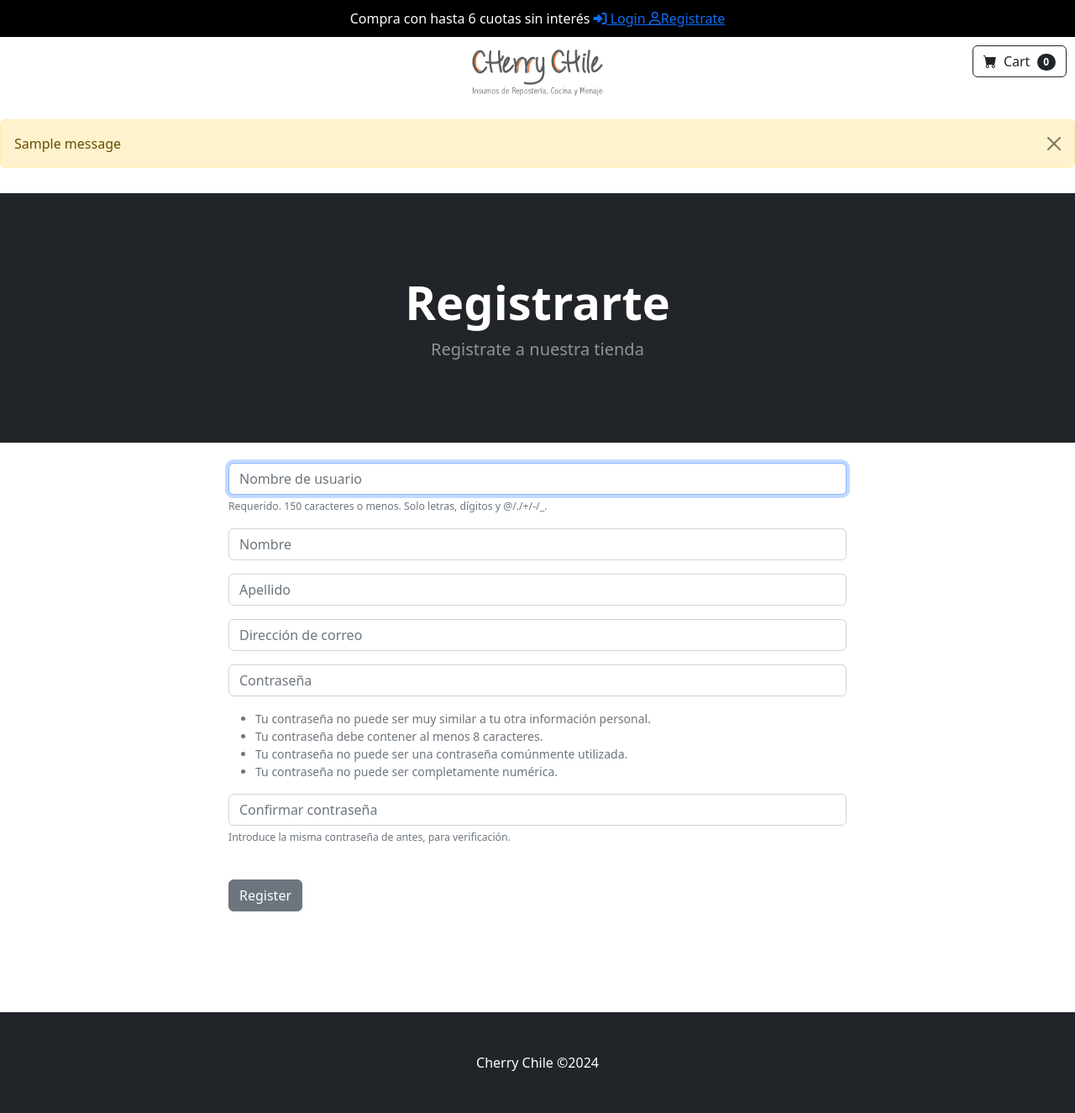
After one commit to ssalgadoi/Ecommerce, a Django app: page /register/ in a window 1280 px wide. The commit adds this page. Shown: the whole page at 84% size. Run offline with Django 5.2, Linux system fonts and the light colour scheme; tables that the repository leaves empty hold one stand-in row (values such as "Sample post"); one stand-in notice (Sample message) is shown; some libraries are stand-ins or nearby versions.

Commit message:
Trabajo en el form de registro

```diff
--- /dev/null
+++ b/store/forms.py
@@ -0,0 +1,59 @@
+from django import forms
+from django.contrib.auth.forms import UserCreationForm
+from django.contrib.auth.models import User
+
+class SignUpForm(UserCreationForm):
+    email = forms.EmailField(
+        label="",
+        widget=forms.EmailInput(attrs={'class': 'form-control', 'placeholder': 'Dirección de correo'})
+    )
+    first_name = forms.CharField(
+        label="",
+        max_length=100,
+        widget=forms.TextInput(attrs={'class': 'form-control', 'placeholder': 'Nombre'})
+    )
+    last_name = forms.CharField(
+        label="",
+        max_length=100,
+        widget=forms.TextInput(attrs={'class': 'form-control', 'placeholder': 'Apellido'})
+    )
+
+    class Meta:
+        model = User
+        fields = ('username', 'first_name', 'last_name', 'email', 'password1', 'password2')
+
+    def __init__(self, *args, **kwargs):
+        super().__init__(*args, **kwargs)
+        # Reutilización del código con un bucle
+        for field_name in ['username', 'password1', 'password2']:
+            self.fields[field_name].widget.attrs['class'] = 'form-control'
+        self.fields['username'].widget.attrs['placeholder'] = 'Nombre de usuario'
+        self.fields['username'].label = ''
+        self.fields['username'].help_text = (
+            '<span class="form-text text-muted">'
+            '<small>Requerido. 150 caracteres o menos. Solo letras, dígitos y @/./+/-/_.</small>'
+            '</span>'
+        )
+
+        self.fields['password1'].widget.attrs['placeholder'] = 'Contraseña'
+        self.fields['password1'].label = ''
+        self.fields['password1'].help_text = (
+            '<ul class="form-text text-muted small">'
+            '<li>Tu contraseña no puede ser muy similar a tu otra información personal.</li>'
+            '<li>Tu contraseña debe contener al menos 8 caracteres.</li>'
+            '<li>Tu contraseña no puede ser una contraseña comúnmente utilizada.</li>'
+            '<li>Tu contraseña no puede ser completamente numérica.</li>'
+            '</ul>'
+        )
+
+        self.fields['password2'].widget.attrs['placeholder'] = 'Confirmar contraseña'
+        self.fields['password2'].label = ''
+        self.fields['password2'].help_text = (
+            '<span class="form-text text-muted"><small>Introduce la misma contraseña de antes, para verificación.</small></span>'
+        )
+
+    def clean_email(self):
+        email = self.cleaned_data.get('email')
+        if User.objects.filter(email=email).exists():
+            raise forms.ValidationError("Las direcciones de correo deben ser únicas.")
+        return email
--- a/store/templates/about.html
+++ /dev/null
@@ -1,6 +0,0 @@
-{% extends 'base.html' %}
-<title>{% block title %}Nosotros{% endblock %} | Cherry Chile</title>
-
-{% block content %}
-
-{% endblock %}
--- a/store/templates/base.html
+++ b/store/templates/base.html
@@ -9,6 +9,8 @@
         <meta name="author" content="" />
 
         <title>{% block title %}{% endblock %} | Cherry Chile</title>
+        <!--Font Awesome-->
+        <link rel="stylesheet" href="https://cdnjs.cloudflare.com/ajax/libs/font-awesome/6.0.0-beta3/css/all.min.css">
         <!-- Favicon-->
         <link rel="icon" type="image/x-icon" href="{% static 'img/IconoCherry.png'%}" />
         <!-- Bootstrap icons-->
@@ -19,9 +21,15 @@
     </head>
     <body>
         {% include 'navbar.html' %}
-
+        {% if messages %}
+            {% for message in messages %}
+            <div class="alert alert-warning alert-dismissible fade show" role="alert">
+            {{ message }}
+            <button type="button" class="btn-close" data-bs-dismiss="alert" aria-label="Close"></button>
+            </div>
+            {% endfor %}
+        {% endif %}
         {% block content %}
-
         {% endblock content %}
 
 
--- a/store/templates/navbar.html
+++ b/store/templates/navbar.html
@@ -1,7 +1,19 @@
 {% load static %}
- <!-- Franja superior -->
- <div class="top-banner">
+<!-- Franja superior -->
+<div class="top-banner">
   Compra con hasta 6 cuotas sin interés
+  {% if user.is_authenticated %}
+  <a href="{% url 'logout' %}" class="logout-button">
+    <i class="fas fa-sign-out-alt"></i> Logout
+  </a>
+  {% else %}
+  <a href="{% url 'login' %}" class="login-button">
+    <i class="fas fa-sign-in-alt"></i> Login
+  </a>
+  <a href="{% url 'register' %}" class="login-button">
+    <i class="fa-regular fa-user"></i>Registrate
+  </a>
+  {% endif %}
 </div>
 <nav class="custom-navbar navbar navbar-expand-lg">
   <!-- Contenedor de elementos de la barra de navegación -->
@@ -43,5 +55,4 @@
       </ul>
     </div>
   </div>
-
 </nav>
--- /dev/null
+++ b/store/templates/register.html
@@ -0,0 +1,34 @@
+{% extends 'base.html' %}
+
+{% block title %}Registrarte{% endblock %}
+
+{% block content %}
+<header class="bg-dark py-5 header-content">
+    <div class="container px-4 px-lg-5 my-5">
+        <div class="text-center text-white">
+            <h1 class="display-4 fw-bolder">Registrarte</h1>
+            <p class="lead fw-normal text-white-50 mb-0">Registrate a nuestra tienda</p>
+        </div>
+    </div>
+</header>
+<div class="container">
+    <div class="row justify-content-center">
+        <div class="col-8">
+            <br>
+            <form method="POST" action="{% url 'register' %}">
+                {% csrf_token %}
+
+                {{ form.as_p}}
+                <br>
+                <button type="submit" class="btn btn-secondary">Register</button>
+
+            </form>
+            <br>
+            <br>
+            <br>
+            <br>
+            <br>
+        </div>
+    </div>
+</div>
+{% endblock %}
--- a/store/urls.py
+++ b/store/urls.py
@@ -1,6 +1,9 @@
 from django.urls import path
-from .views import home
+from . import views
 
 urlpatterns = [
-    path('', home, name='home'),
+    path('', views.home, name='home'),
+    path('login/', views.login_user, name='login'),
+    path('logout/', views.logout_user, name='logout'),
+    path('register/', views.register_user, name='register'),
 ]
--- a/store/views.py
+++ b/store/views.py
@@ -1,7 +1,54 @@
 from django.shortcuts import render, get_object_or_404
 from .models import Product, Category
+from django.contrib.auth import authenticate, login, logout
+from django.contrib import messages
+from django.shortcuts import render, redirect
+from django.contrib.auth.models import User
+from django.contrib.auth.forms import UserCreationForm
+from django import forms
+from .forms import SignUpForm
 
 def home(request):
     products = Product.objects.all()
     categories = Category.objects.all()
     return render(request, 'home.html', {'products': products, 'categories': categories})
+
+def login_user(request):
+    if request.method == "POST":
+        username = request.POST['username']
+        password = request.POST['password']
+        user = authenticate(request, username=username, password=password)
+        if user is not None:
+            login(request, user)
+            messages.success(request, ("Te has conectado con exito.."))
+            return redirect('home')
+        else:
+            messages.success(request, ("Existe un problema intentalo otra vez..."))
+            return redirect('login')
+    else:
+        return render(request, 'login.html', {})
+
+def logout_user(request):
+    logout(request)
+    messages.success(request, ("Te has desconectado...") )
+    return redirect('home')
+
+
+def register_user(request):
+    form = SignUpForm()
+    if request.method == "POST":
+        form = SignUpForm(request.POST)
+        if form.is_valid():
+            form.save()
+            username = form.cleaned_data['username']
+            password = form.cleaned_data['password1']
+            #log in user
+            user = authenticate(username=username, password=password)
+            login(request, user)
+            messages.success(request, ("¡¡Registro exitoso!! ¡Bienvenido!"))
+            return redirect('home')
+        else:
+            messages.success(request, ("Hubo un problema al registrarte, por favor inténtalo de nuevo.."))
+            return redirect('register')
+    else:
+        return render(request, 'register.html', {'form': form})
```
Also changed, not shown: store/templates/login.html (added, +36 -0 lines), db.sqlite3.
